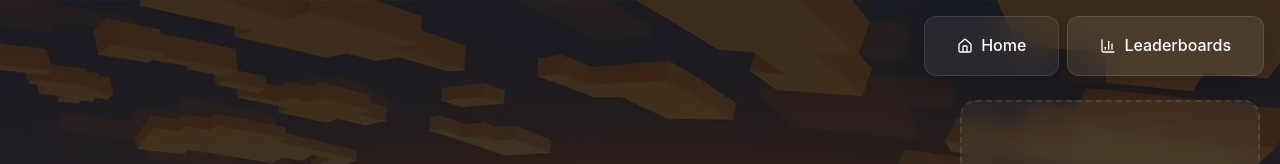
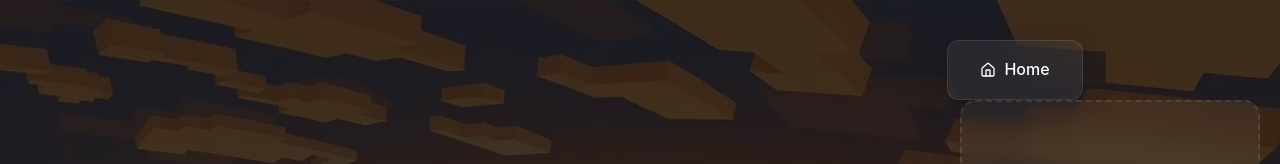
Before and after one commit to Ajmakare/the-refuge, a Next.js app: page /leaderboards in a window 1280 px wide. Shown: the top 164 px of the page. Built offline with nearby package versions, Linux system fonts and the light colour scheme; no server answers.

Commit message:
Production changes

```diff
--- a/app/leaderboards/page.tsx
+++ b/app/leaderboards/page.tsx
@@ -11,6 +11,7 @@ export default function Leaderboards() {
   const [data, setData] = useState<LeaderboardData | null>(null);
   const [activeTab, setActiveTab] = useState<'active' | 'killers' | 'deaths'>('active');
   const [loading, setLoading] = useState(true);
+
 
   useEffect(() => {
     // Fetch real leaderboards data
@@ -488,32 +489,22 @@ export default function Leaderboards() {
         </div>
       </div>
 
-      {/* Clean Navigation */}
-      <nav style={{
-        position: 'fixed',
-        top: '16px',
-        right: '16px',
-        zIndex: 100
-      }}>
-        <div style={{
-          display: 'flex',
-          gap: '8px',
-          flexWrap: 'wrap'
-        }}>
-          <Link href="/" className="modern-button secondary">
-            <Home style={{ width: "16px", height: "16px" }} />
-            Home
-          </Link>
-          <Link href="/leaderboards" className="modern-button">
-            <BarChart3 style={{ width: "16px", height: "16px" }} />
-            Leaderboards
-          </Link>
-        </div>
-      </nav>
-
       {/* Main Content Container */}
       <div style={{ minHeight: '100vh', display: 'flex', flexDirection: 'column' }}>
-        <div className="container" style={{ padding: '140px 32px 0 32px', maxWidth: '1200px', margin: '0 auto', flex: '1' }}>
+        <div className="container" style={{
+          padding: '40px 32px 0 32px',
+          maxWidth: '1200px',
+          margin: '0 auto',
+          flex: '1'
+        }}>
+          {/* Navigation inside content */}
+          <div style={{ textAlign: 'right', marginBottom: '32px' }}>
+            <Link href="/" className="modern-button secondary">
+              <Home style={{ width: "16px", height: "16px" }} />
+              Home
+            </Link>
+          </div>
+
           {/* Header Section */}
           <div className="fade-in" style={{ textAlign: 'center', marginBottom: '64px' }}>
             <h1 style={{
```
